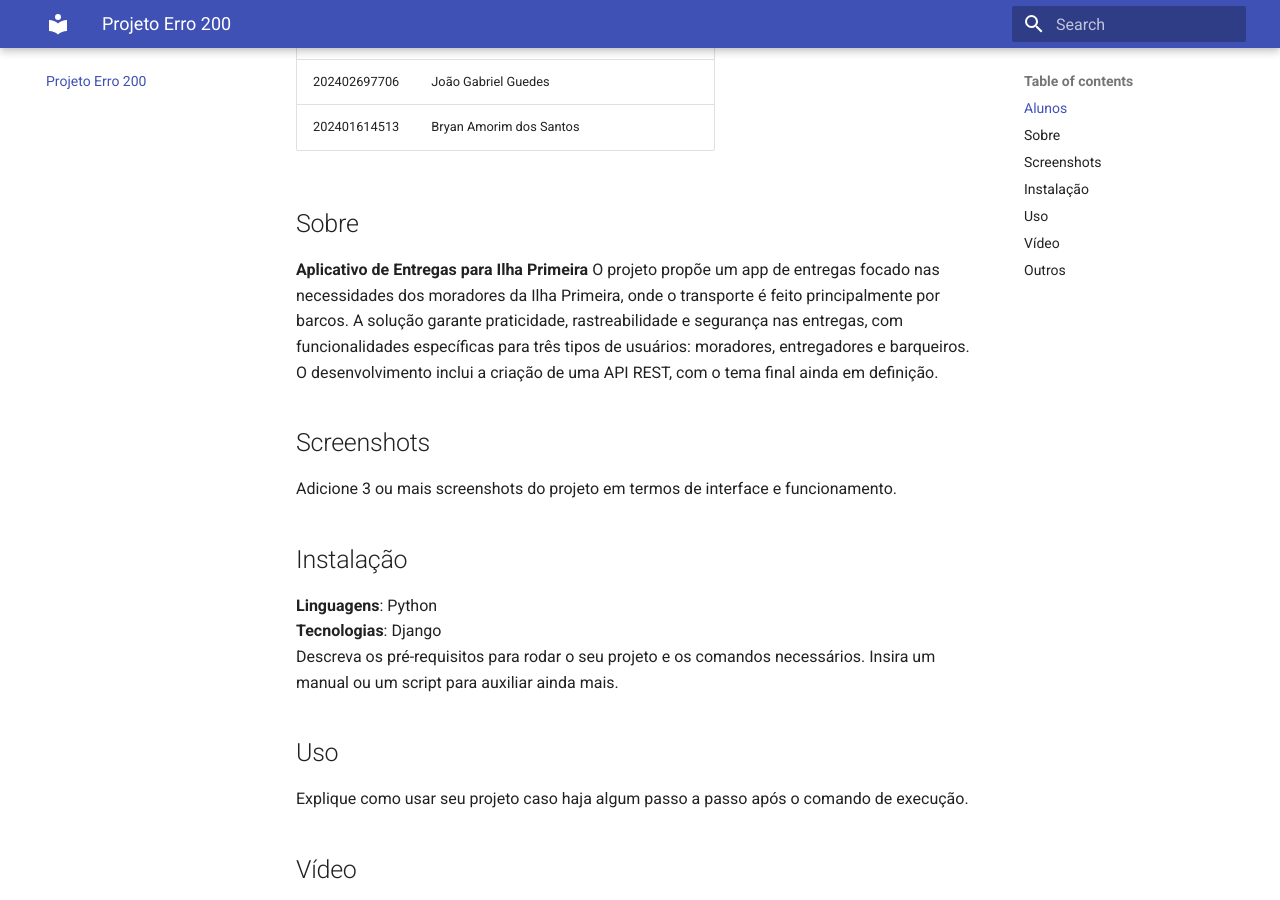
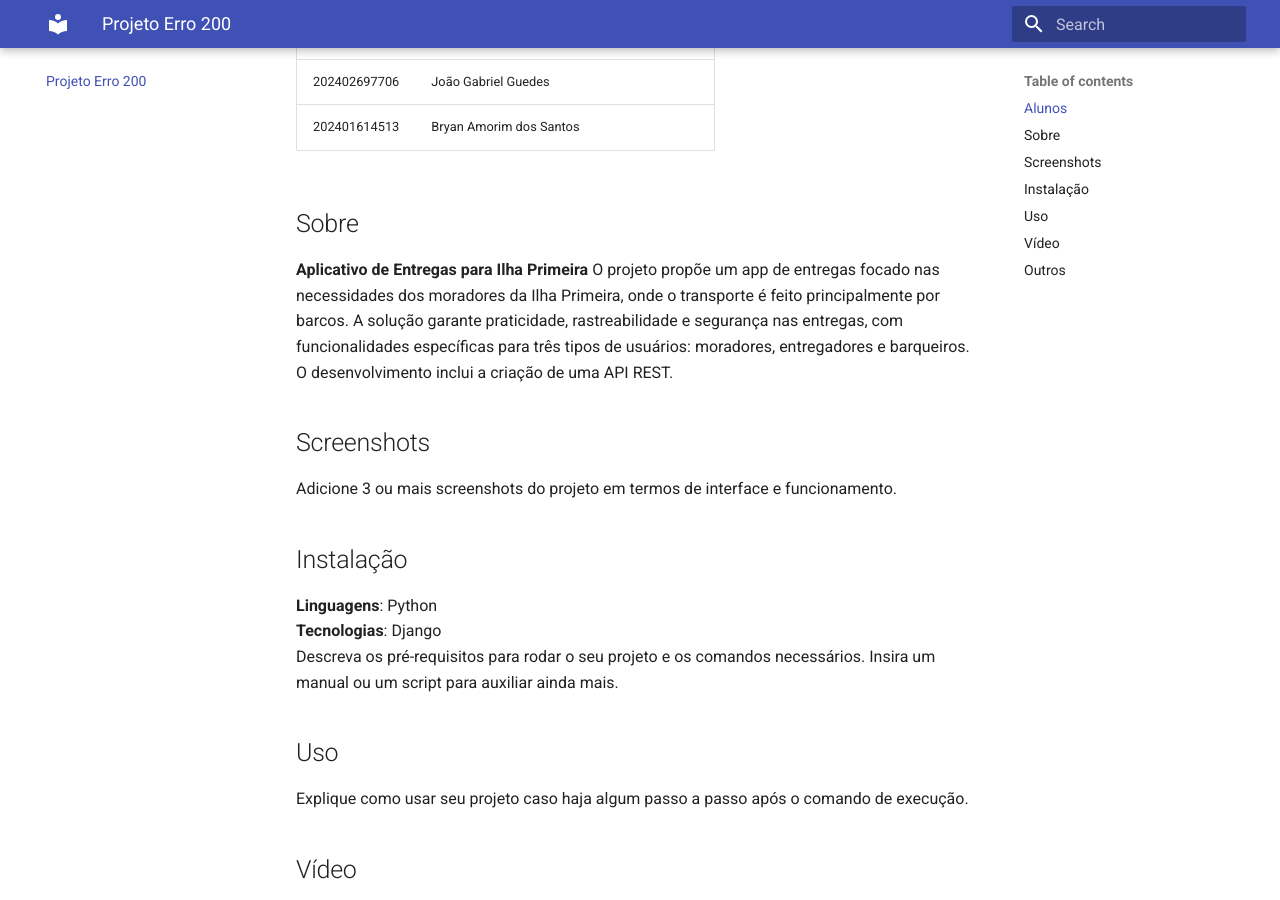
Before and after one commit to Projetos-de-Extensao/PBE_25.1_8001_III_Erro200, an MkDocs documentation site: the page built from docs/index.md, in a window 1280 px wide and 900 px high, scrolled down 493 px. Built offline with MkDocs 1.6.1 and Material for MkDocs 9.7.7, drawn with Linux system fonts in a browser that asks for light colours.

Commit message:
Site modificado

```diff
--- a/docs/index.md
+++ b/docs/index.md
@@ -19,7 +19,7 @@
 ## Sobre
 
  **Aplicativo de Entregas para Ilha Primeira**
- O projeto propõe um app de entregas focado nas necessidades dos moradores da Ilha Primeira, onde o transporte é feito principalmente por barcos. A solução garante praticidade, rastreabilidade e segurança nas entregas, com funcionalidades específicas para três tipos de usuários: moradores, entregadores e barqueiros. O desenvolvimento inclui a criação de uma API REST, com o tema final ainda em definição.
+ O projeto propõe um app de entregas focado nas necessidades dos moradores da Ilha Primeira, onde o transporte é feito principalmente por barcos. A solução garante praticidade, rastreabilidade e segurança nas entregas, com funcionalidades específicas para três tipos de usuários: moradores, entregadores e barqueiros. O desenvolvimento inclui a criação de uma API REST.
 
 ## Screenshots
 Adicione 3 ou mais screenshots do projeto em termos de interface e funcionamento.
```
Also changed, not shown: README.md (+1 -2 lines).
